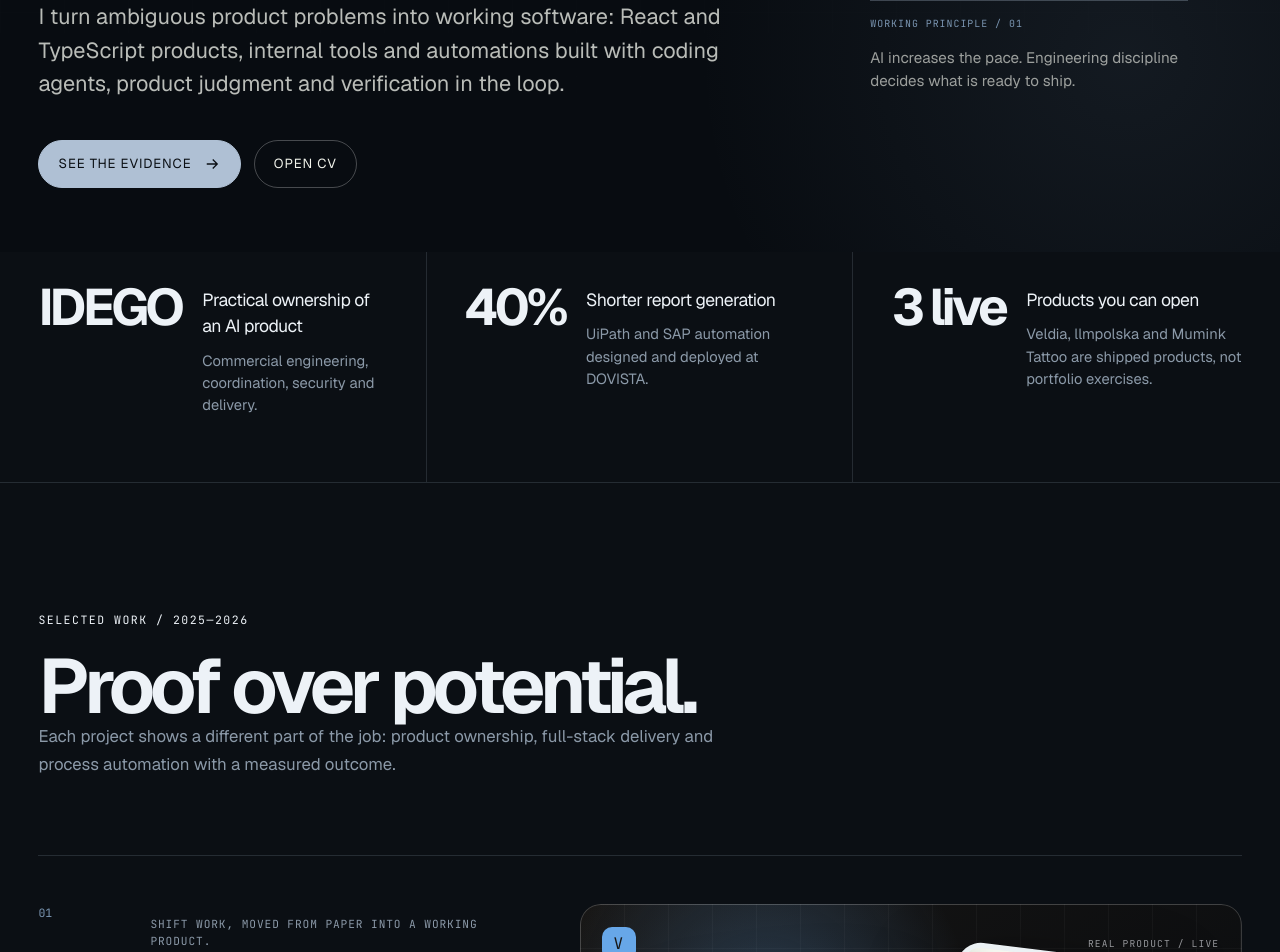
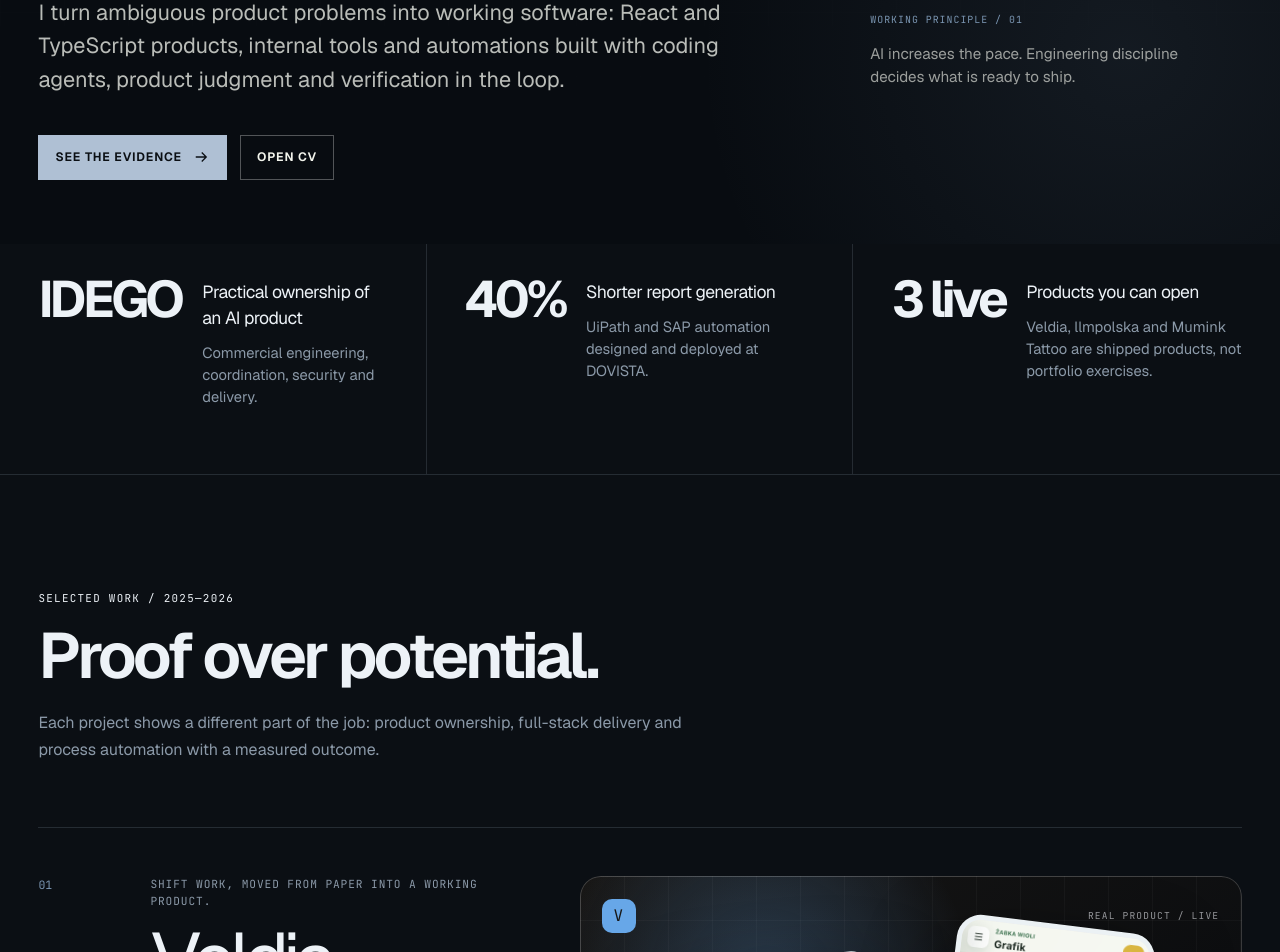
Before and after one commit to wojciechsacewicz/portfolio, a React (Vite) app: page / in a window 1280 px wide. Shown: the part 820-1772 px from the top of the page. Built offline with nearby package versions, Linux system fonts and the light colour scheme.

Commit message:
simplify shared page styling

```diff
--- a/src/app/app-shell.css
+++ b/src/app/app-shell.css
@@ -11,7 +11,6 @@
   background: var(--steel-light);
   color: #0b0f14;
   padding: 0.75rem 1rem;
-  border-radius: 999px;
 }
 
 .skip-link:focus {
@@ -19,37 +18,38 @@
 }
 
 .section {
-  padding: 8rem 3vw;
+  padding: clamp(5.5rem, 9vw, 9rem) 3vw;
 }
 
 .eyebrow {
-  margin: 0 0 1.4rem;
+  margin: 0 0 1.2rem;
   font-family: "JetBrains Mono", monospace;
-  font-size: 0.72rem;
-  letter-spacing: 0.13em;
+  font-size: 0.68rem;
+  letter-spacing: 0.12em;
   text-transform: uppercase;
 }
 
 .section-heading {
-  max-width: 1020px;
-  margin-bottom: 4.8rem;
+  max-width: 920px;
+  margin-bottom: 4rem;
 }
 
 .section-heading-compact {
-  margin-bottom: 2.7rem;
+  margin-bottom: 2.5rem;
 }
 
 .section-heading h2 {
   margin: 0;
-  font-size: clamp(3rem, 6vw, 6.4rem);
-  line-height: 0.95;
-  letter-spacing: -0.065em;
-  font-weight: 660;
+  font-size: clamp(2.8rem, 5vw, 5rem);
+  line-height: 0.98;
+  letter-spacing: -0.055em;
+  font-weight: 650;
 }
 
 .section-heading > p:last-child {
-  max-width: 720px;
-  font-size: 1.05rem;
+  max-width: 680px;
+  margin-top: 1.4rem;
+  font-size: 1rem;
   line-height: 1.65;
   color: var(--muted);
 }
@@ -58,125 +58,39 @@
   display: inline-flex;
   align-items: center;
   justify-content: center;
-  gap: 0.7rem;
-  font-size: 0.82rem;
+  gap: 0.65rem;
+  min-height: 44px;
+  font-size: 0.76rem;
+  font-weight: 650;
   text-transform: uppercase;
   letter-spacing: 0.07em;
 }
 
 .action-link-primary,
 .action-link-secondary {
-  min-height: 48px;
-  border: 1px solid rgba(255, 255, 255, 0.26);
-  border-radius: 999px;
-  padding: 0.8rem 1.2rem;
+  padding: 0.75rem 1rem;
+  border: 1px solid rgba(255, 255, 255, 0.3);
   transition:
-    transform 0.25s ease,
-    background 0.25s ease,
-    color 0.25s ease;
-}
-
-.action-link-primary:hover,
-.action-link-secondary:hover {
-  transform: translateY(-2px);
+    background 0.2s ease,
+    color 0.2s ease,
+    border-color 0.2s ease;
 }
 
 .action-link-primary {
   background: var(--steel-light);
+  border-color: var(--steel-light);
   color: #0b0f14;
-  border-color: var(--steel-light);
 }
 
 .action-link-secondary:hover {
-  background: var(--steel-light);
-  color: #0b0f14;
-}
-
-.intro-overlay {
-  position: fixed;
-  inset: 0;
-  z-index: 1000;
-  display: grid;
-  place-items: center;
-  overflow: hidden;
-  background: #080c11;
-  color: #edf2f7;
-  animation: intro-exit 0.55s 2.15s cubic-bezier(0.76, 0, 0.24, 1) forwards;
-}
-
-.intro-overlay::before {
-  content: "";
-  position: absolute;
-  inset: 0;
-  background:
-    linear-gradient(rgba(175, 192, 212, 0.05) 1px, transparent 1px),
-    linear-gradient(90deg, rgba(175, 192, 212, 0.05) 1px, transparent 1px);
-  background-size: 64px 64px;
-  mask-image: radial-gradient(circle, black, transparent 72%);
-}
-
-.intro-copy {
-  position: relative;
-  width: min(86vw, 980px);
-  min-height: 1.1em;
-  font-size: clamp(2.8rem, 7vw, 7rem);
-  font-weight: 650;
-  line-height: 0.95;
-  letter-spacing: -0.065em;
-}
-
-.intro-copy span {
-  position: absolute;
-  inset: 0;
-  opacity: 0;
-  transform: translateY(26px);
-  animation: intro-line 0.75s cubic-bezier(0.22, 1, 0.36, 1) forwards;
-}
-
-.intro-copy span:nth-child(2) {
-  color: var(--steel-light);
-  animation-delay: 0.62s;
-}
-
-.intro-copy span:nth-child(3) {
-  animation-delay: 1.28s;
-}
-
-.intro-skip {
-  position: absolute;
-  right: 2rem;
-  bottom: 2rem;
-  border: 0;
-  padding: 0.5rem;
-  background: transparent;
-  color: rgba(237, 242, 247, 0.55);
-  font: 0.68rem "JetBrains Mono", monospace;
-  letter-spacing: 0.1em;
-  text-transform: uppercase;
-  cursor: pointer;
-}
-
-@keyframes intro-line {
-  0% { opacity: 0; transform: translateY(26px); }
-  22%, 72% { opacity: 1; transform: none; }
-  100% { opacity: 0; transform: translateY(-18px); }
-}
-
-@keyframes intro-exit {
-  to { opacity: 0; visibility: hidden; transform: translateY(-100%); }
-}
-
-@media (max-width: 760px) {
-  .intro-skip {
-    right: 1rem;
-    bottom: 1rem;
-  }
+  background: var(--ink);
+  border-color: var(--ink);
+  color: var(--paper);
 }
 
 .action-link-text {
   position: relative;
-  font-weight: 650;
-  letter-spacing: 0.05em;
+  padding-bottom: 0.2rem;
 }
 
 .action-link-text::after {
@@ -184,12 +98,12 @@
   position: absolute;
   left: 0;
   right: 0;
-  bottom: -0.35rem;
+  bottom: 0;
   height: 1px;
   background: currentColor;
   transform: scaleX(0);
   transform-origin: right;
-  transition: transform 0.25s ease;
+  transition: transform 0.2s ease;
 }
 
 .action-link-text:hover::after {
@@ -199,10 +113,10 @@
 
 @media (max-width: 760px) {
   .section {
-    padding: 5.5rem 1rem;
+    padding: 5rem 1rem;
   }
 
   .section-heading {
-    margin-bottom: 3rem;
+    margin-bottom: 2.75rem;
   }
 }
```
